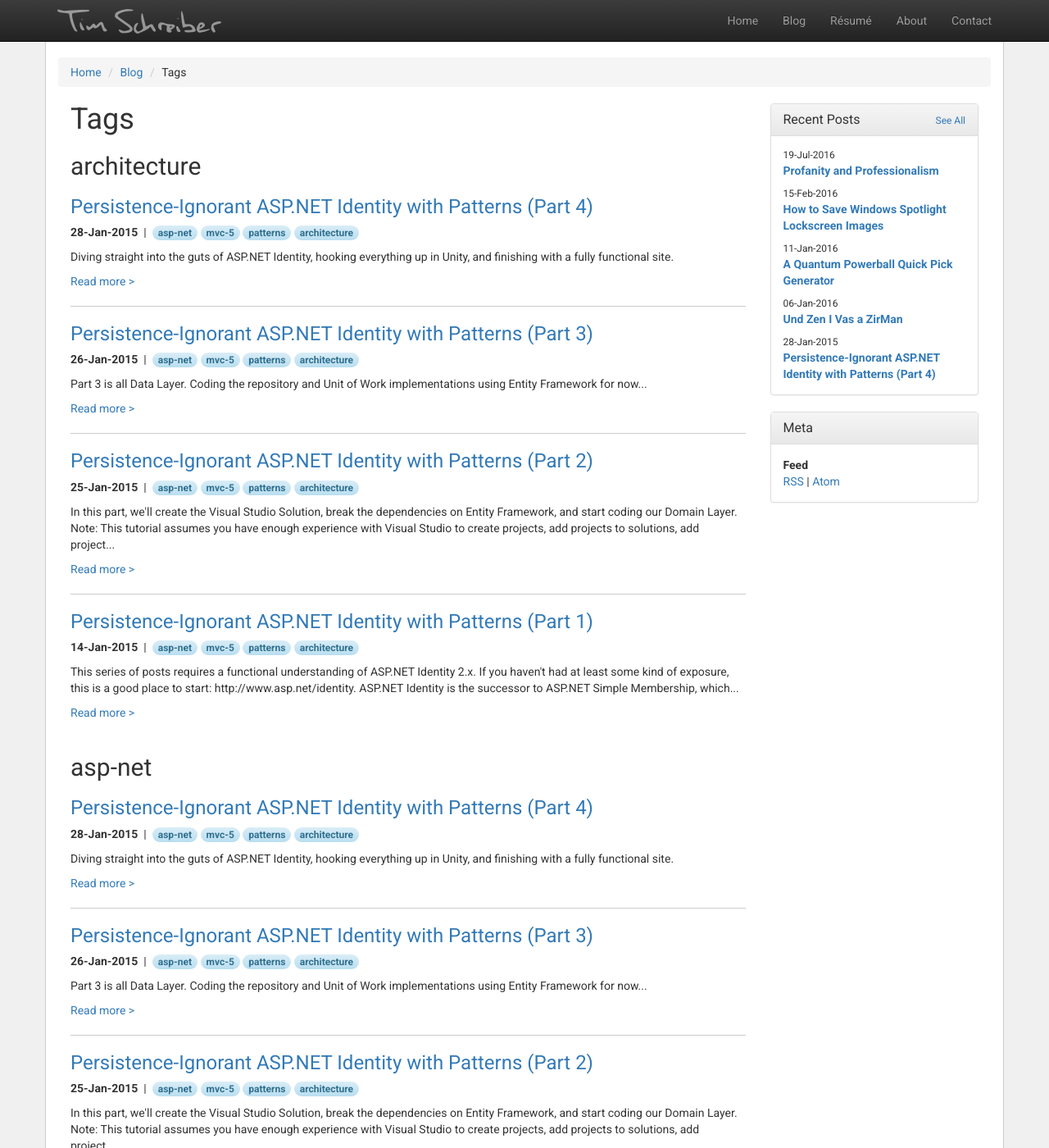
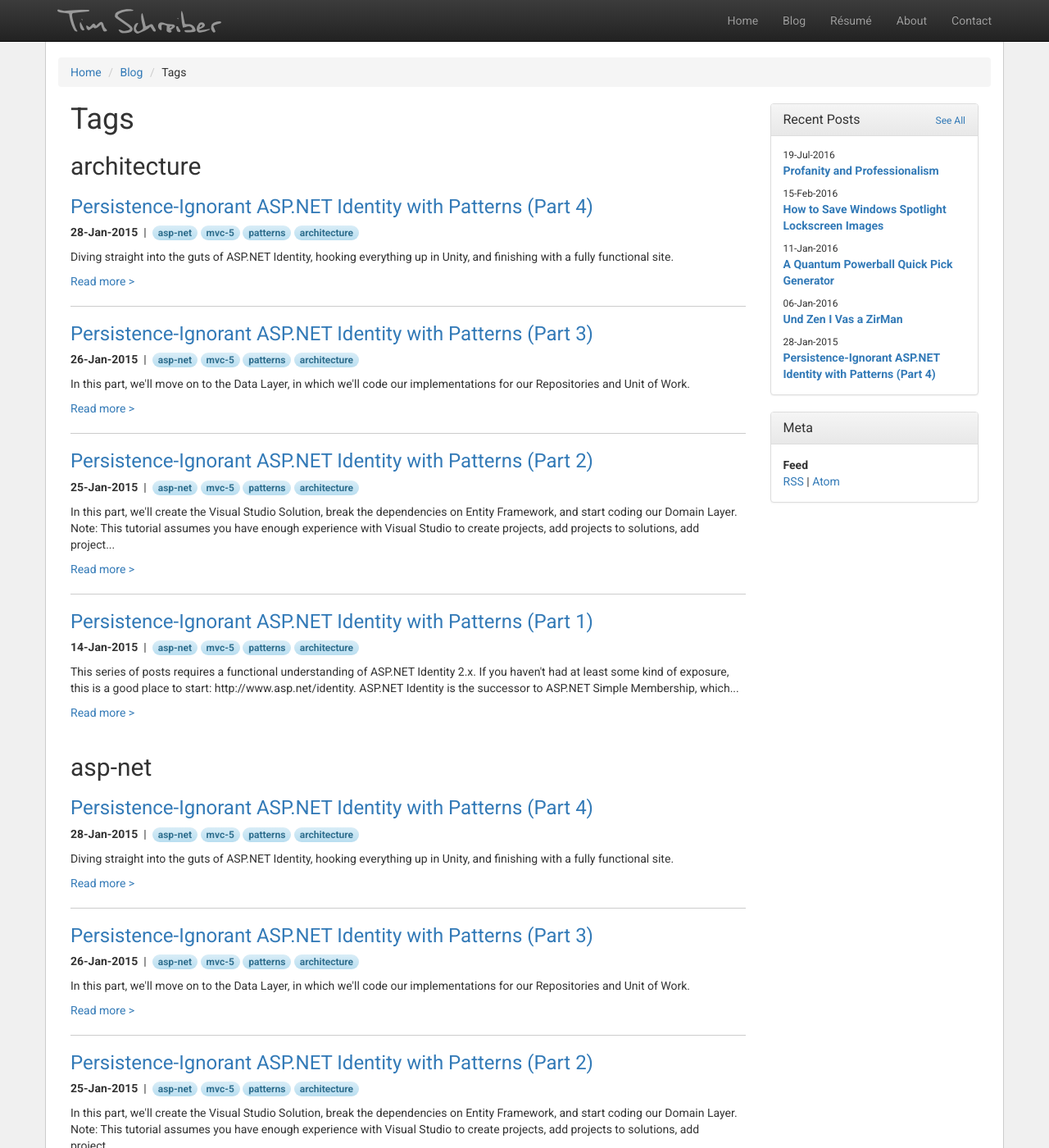
Before and after one commit to timschreiber/timschreiber.github.com, a Jekyll site: the page built from blog/tags/index.html, in a window 1280 px wide and 1400 px high. Shown: the whole window at 82% size. Built offline with Jekyll 4.4.1, drawn with Linux system fonts in a browser that asks for light colours; nearby versions of some CDN libraries; some of the changed text lies outside the part shown.

Commit message:
Update 2015-01-26-persistence-ignorant-asp-net-identity-with-patterns-part-3.md

```diff
--- a/_posts/2015-01-26-persistence-ignorant-asp-net-identity-with-patterns-part-3.md
+++ b/_posts/2015-01-26-persistence-ignorant-asp-net-identity-with-patterns-part-3.md
@@ -4,7 +4,7 @@ canonical: "http://timschreiber.com/2015/01/26/persistence-ignorant-asp-net-iden
 date: 2015-01-26
 layout: post2
 comments: true
-description: "Part 3 is all Data Layer. Coding the repository and Unit of Work implementations using Entity Framework for now..."
+description: "In this part, we'll move on to the Data Layer, in which we'll code our implementations for our Repositories and Unit of Work."
 image: "persistence-ignorant-asp-net-identity-with-patterns.jpg"
 color: "#063352"
 tags:
```
